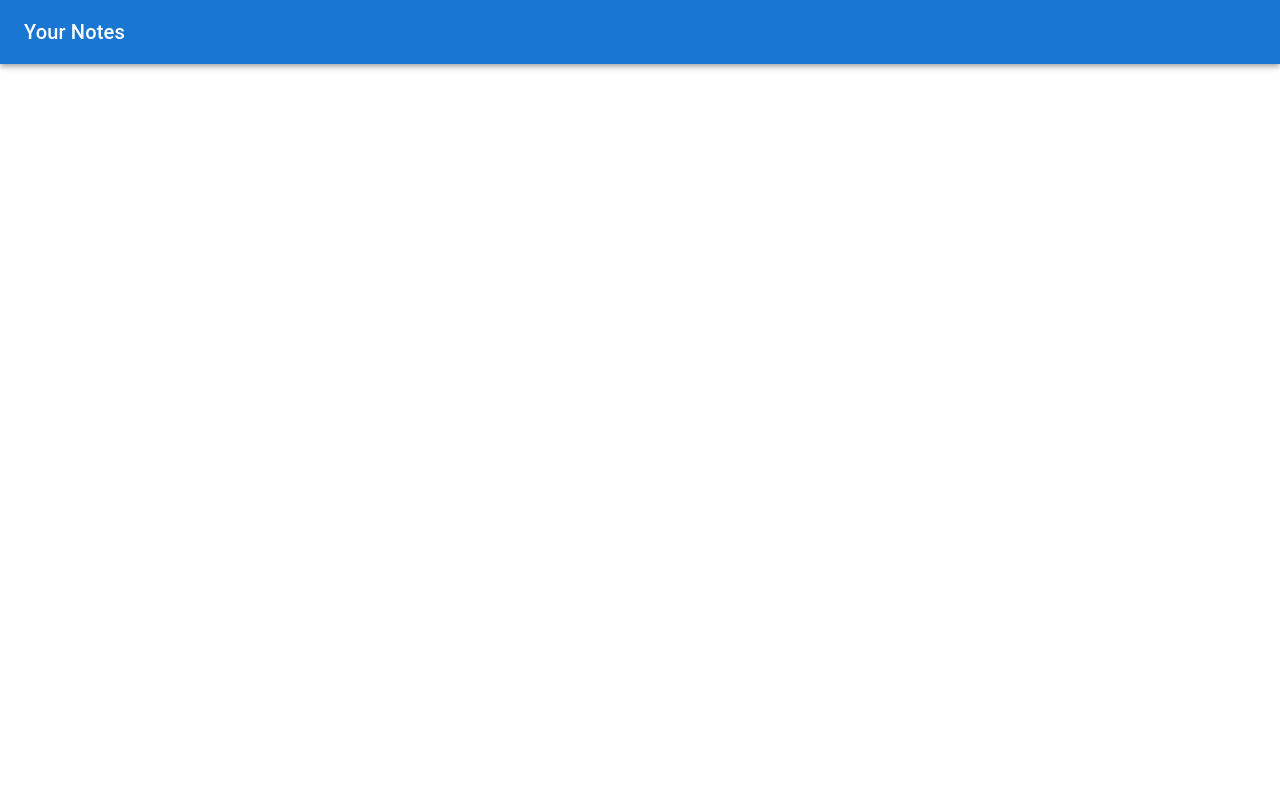
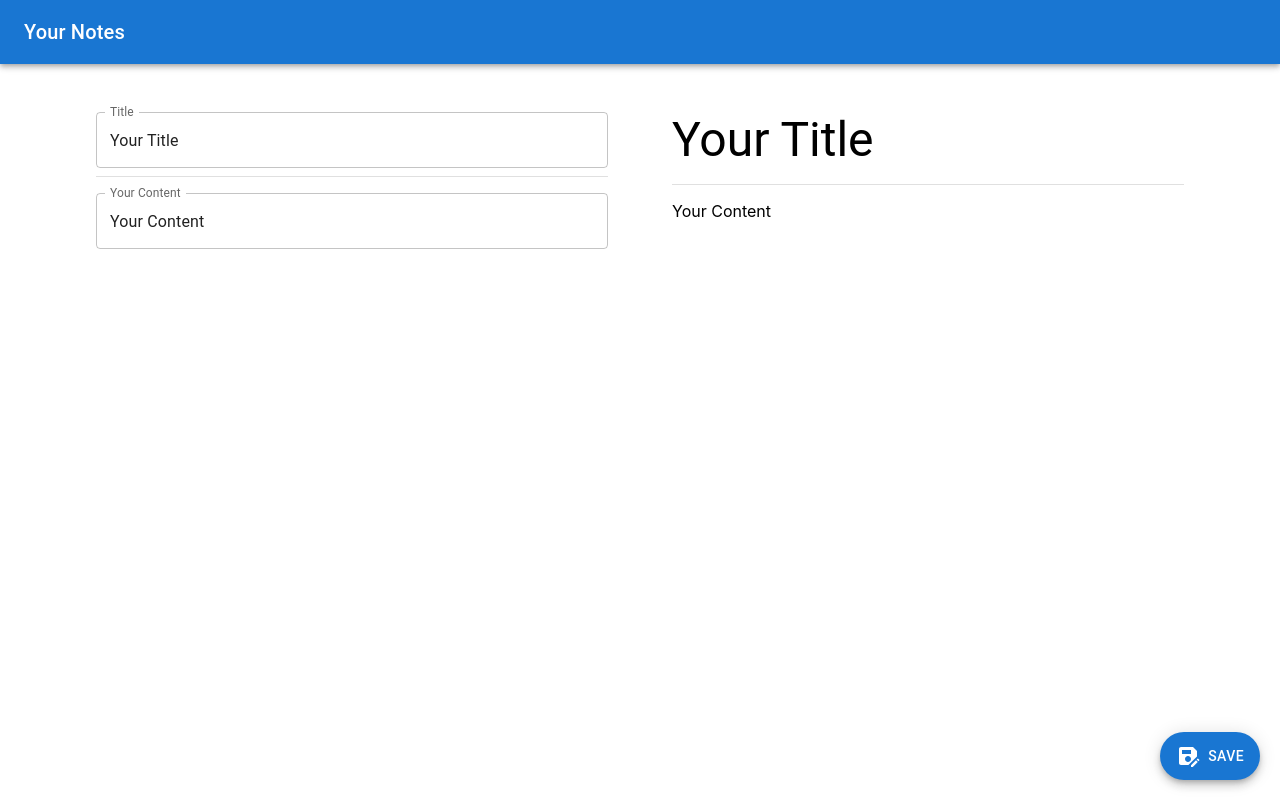
Before and after one commit to Kay-Kleinvogel/cloud-native-test, a React (Create React App) app in the folder frontend/note-fe/: page /edit/1 in a window 1280 px wide. Before the commit this address had no page. Built offline with nearby package versions, Linux system fonts and the light colour scheme.

Commit message:
refactor(note-creation): splitting editor from interface

```diff
--- a/frontend/note-fe/src/CreateNote/CreateNote.tsx
+++ b/frontend/note-fe/src/CreateNote/CreateNote.tsx
@@ -7,19 +7,21 @@ import {
   Typography,
 } from "@mui/material";
 import React from "react";
-import reactMarkdown from "react-markdown";
 import { ReactMarkdown } from "react-markdown/lib/react-markdown";
 import remarkGfm from "remark-gfm";
 import SaveAsIcon from "@mui/icons-material/SaveAs";
-import { useNavigate } from "react-router-dom";
+import { useNavigate, useParams } from "react-router-dom";
+import { INote } from "../Interfaces/INotes";
+import Editor from "./Editor/Editor";
+
+interface IProps {
+  note?: INote;
+}
+
 const CreateNote = () => {
-  // state
-  const [title, setTitle] = React.useState("Your Title");
-  const [text, setText] = React.useState("Your Content");
-
   const navigate = useNavigate();
 
-  const saveNote = () => {
+  const saveNote = (title: String, text: String) => {
     // set the basic object for the note
     const noteObject = {
       name: title,
@@ -42,66 +44,11 @@ const CreateNote = () => {
     navigate("/");
   };
 
-  return (
-    <Container>
-      <div className='form' style={{ display: "flex" }}>
-        <div
-          className='input'
-          style={{
-            display: "flex",
-            flex: "1",
-            flexDirection: "column",
-            margin: "2rem",
-          }}
-        >
-          <TextField
-            id='outlined-basic'
-            label='Title'
-            variant='outlined'
-            margin='normal'
-            value={title}
-            onChange={(e) => setTitle(e.target.value)}
-          />
-          <Divider />
-          <TextField
-            id='outlined-multiline-static'
-            label='Your Content'
-            multiline
-            defaultValue='Default Value'
-            variant='outlined'
-            margin='normal'
-            value={text}
-            onChange={(e) => setText(e.target.value)}
-          />
-        </div>
-        <div className='preview' style={{ flex: "1", margin: "2rem" }}>
-          <Typography variant='h3' style={{ margin: "1rem 0" }}>
-            {title}
-          </Typography>
-          <Divider />
-          <ReactMarkdown children={text} remarkPlugins={[remarkGfm]} />
-        </div>
-      </div>
-      <Fab
-        color='primary'
-        aria-label='add'
-        variant='extended'
-        component={Button}
-        style={{
-          margin: 0,
-          top: "auto",
-          right: 20,
-          bottom: 20,
-          left: "auto",
-          position: "fixed",
-        }}
-        onClick={saveNote}
-      >
-        <SaveAsIcon sx={{ mr: 1 }} />
-        Save
-      </Fab>
-    </Container>
-  );
+  const getData = (data: { title: "string"; text: "string" }) => {
+    saveNote(data.title, data.text);
+  };
+
+  return <Editor sendData={getData} />;
 };
 
 export default CreateNote;
--- /dev/null
+++ b/frontend/note-fe/src/CreateNote/Editor/Editor.tsx
@@ -0,0 +1,86 @@
+import {
+  Button,
+  Container,
+  Divider,
+  Fab,
+  TextField,
+  Typography,
+} from "@mui/material";
+import React from "react";
+import { ReactMarkdown } from "react-markdown/lib/react-markdown";
+import remarkGfm from "remark-gfm";
+import SaveAsIcon from "@mui/icons-material/SaveAs";
+import { useNavigate, useParams } from "react-router-dom";
+import { INote } from "../../Interfaces/INotes";
+
+const Editor = (props: any) => {
+  const [title, setTitle] = React.useState("Your Title");
+  const [text, setText] = React.useState("Your Content");
+
+  const returnNote = () => {
+    props.sendData({ title: title, text: text });
+  };
+
+  return (
+    <Container>
+      <div className='form' style={{ display: "flex" }}>
+        <div
+          className='input'
+          style={{
+            display: "flex",
+            flex: "1",
+            flexDirection: "column",
+            margin: "2rem",
+          }}
+        >
+          <TextField
+            id='outlined-basic'
+            label='Title'
+            variant='outlined'
+            margin='normal'
+            value={title}
+            onChange={(e) => setTitle(e.target.value)}
+          />
+          <Divider />
+          <TextField
+            id='outlined-multiline-static'
+            label='Your Content'
+            multiline
+            defaultValue='Default Value'
+            variant='outlined'
+            margin='normal'
+            value={text}
+            onChange={(e) => setText(e.target.value)}
+          />
+        </div>
+        <div className='preview' style={{ flex: "1", margin: "2rem" }}>
+          <Typography variant='h3' style={{ margin: "1rem 0" }}>
+            {title}
+          </Typography>
+          <Divider />
+          <ReactMarkdown children={text} remarkPlugins={[remarkGfm]} />
+        </div>
+      </div>
+      <Fab
+        color='primary'
+        aria-label='add'
+        variant='extended'
+        component={Button}
+        style={{
+          margin: 0,
+          top: "auto",
+          right: 20,
+          bottom: 20,
+          left: "auto",
+          position: "fixed",
+        }}
+        onClick={returnNote}
+      >
+        <SaveAsIcon sx={{ mr: 1 }} />
+        Save
+      </Fab>
+    </Container>
+  );
+};
+
+export default Editor;
--- a/frontend/note-fe/src/Dashboard/Dashboard.tsx
+++ b/frontend/note-fe/src/Dashboard/Dashboard.tsx
@@ -4,6 +4,7 @@ import React from "react";
 import Overview from "./overview/Overview";
 import { Routes, Route, useNavigate } from "react-router-dom";
 import CreateNote from "../CreateNote/CreateNote";
+import Router from "../Router";
 
 const Dashboard = () => {
   const navigate = useNavigate();
@@ -22,10 +23,7 @@ const Dashboard = () => {
         </Toolbar>
       </AppBar>
       <div className='content'>
-        <Routes>
-          <Route path='/' element={<Overview />} />
-          <Route path='/create' element={<CreateNote />} />
-        </Routes>
+        <Router />
       </div>
     </div>
   );
--- a/frontend/note-fe/src/Dashboard/overview/NoteOverview/NoteOverview.tsx
+++ b/frontend/note-fe/src/Dashboard/overview/NoteOverview/NoteOverview.tsx
@@ -8,6 +8,7 @@ import {
 } from "@mui/material";
 import { notStrictEqual } from "assert";
 import React from "react";
+import { useNavigate } from "react-router-dom";
 import { INote } from "../../../Interfaces/INotes";
 
 interface IProps {
@@ -16,6 +17,15 @@ interface IProps {
 
 const NoteOverview = ({ note }: IProps) => {
   const date = new Date(note.created);
+
+  const navigate = useNavigate();
+
+  const editTask = (note: INote) => {
+    console.log(note);
+
+    // navigate to edit page
+    navigate("/edit/" + note._id);
+  };
 
   return (
     <Card sx={{ minWidth: 275 }}>
@@ -40,7 +50,9 @@ const NoteOverview = ({ note }: IProps) => {
           View More
         </Button>
 
-        <Button size='small'>Edit Task</Button>
+        <Button size='small' onClick={(event) => editTask(note)}>
+          Edit Task
+        </Button>
       </CardActions>
     </Card>
   );
--- a/frontend/note-fe/src/Router.tsx
+++ b/frontend/note-fe/src/Router.tsx
@@ -1,13 +1,15 @@
 import { Routes, Route } from "react-router-dom";
 import CreateNote from "./CreateNote/CreateNote";
-import Dashboard from "./Dashboard/Dashboard";
+import Overview from "./Dashboard/overview/Overview";
 
 function Router() {
   return (
     <div className='Router'>
       <Routes>
-        <Route path='/' element={<Dashboard />} />
+        <Route path='/' element={<Overview />} />
         <Route path='/create' element={<CreateNote />} />
+        <Route path='/edit/:id' element={<CreateNote />} />
+        <Route path='*' element={<Overview />} />
       </Routes>
     </div>
   );
--- a/frontend/note-fe/src/index.tsx
+++ b/frontend/note-fe/src/index.tsx
@@ -3,8 +3,7 @@ import ReactDOM from "react-dom/client";
 import "./index.css";
 import reportWebVitals from "./reportWebVitals";
 import Dashboard from "./Dashboard/Dashboard";
-import { BrowserRouter, Route } from "react-router-dom";
-import Router from "./Router";
+import { BrowserRouter } from "react-router-dom";
 
 const root = ReactDOM.createRoot(
   document.getElementById("root") as HTMLElement
```
Also changed, not shown: 1 other file (tests, documents, lock files or other folders).
